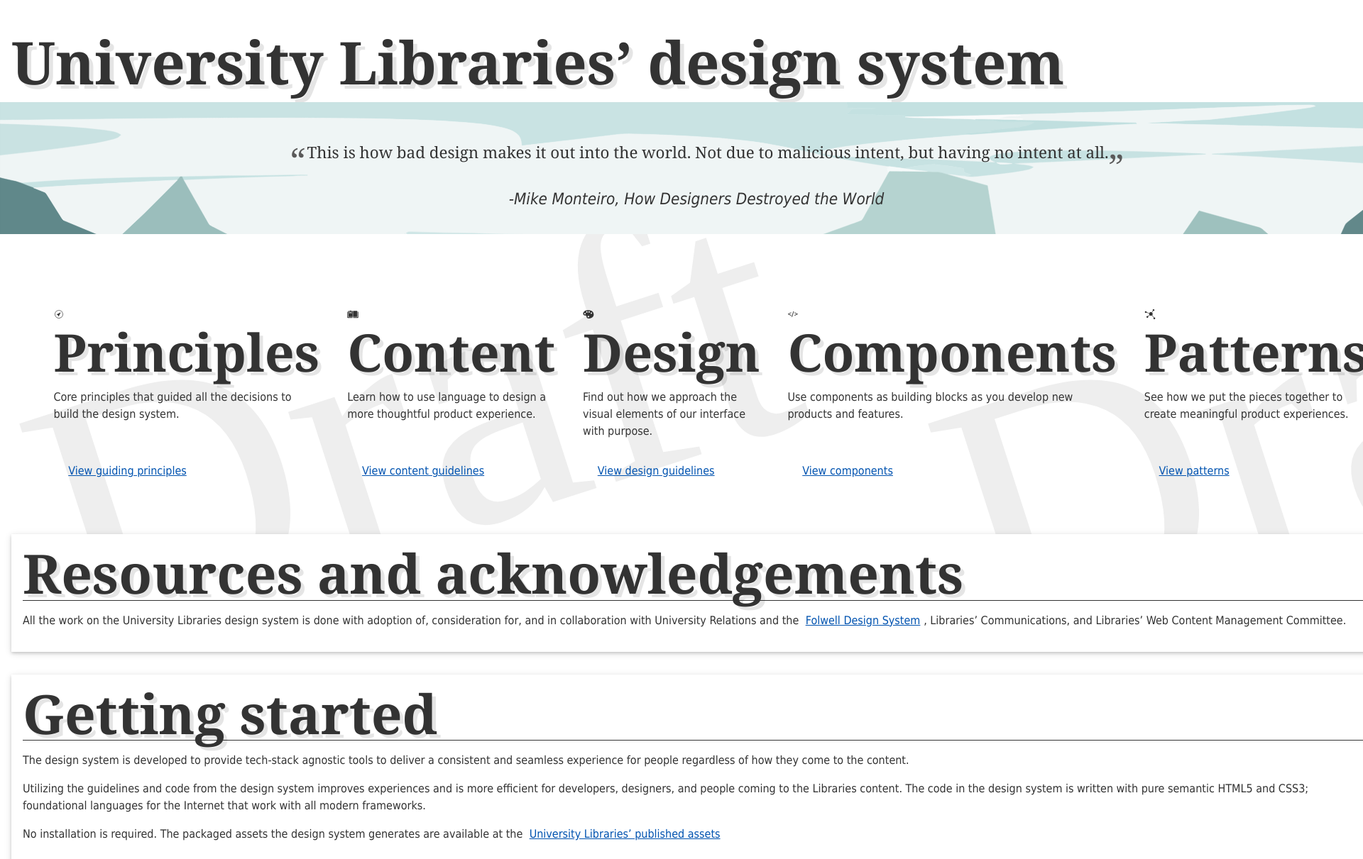
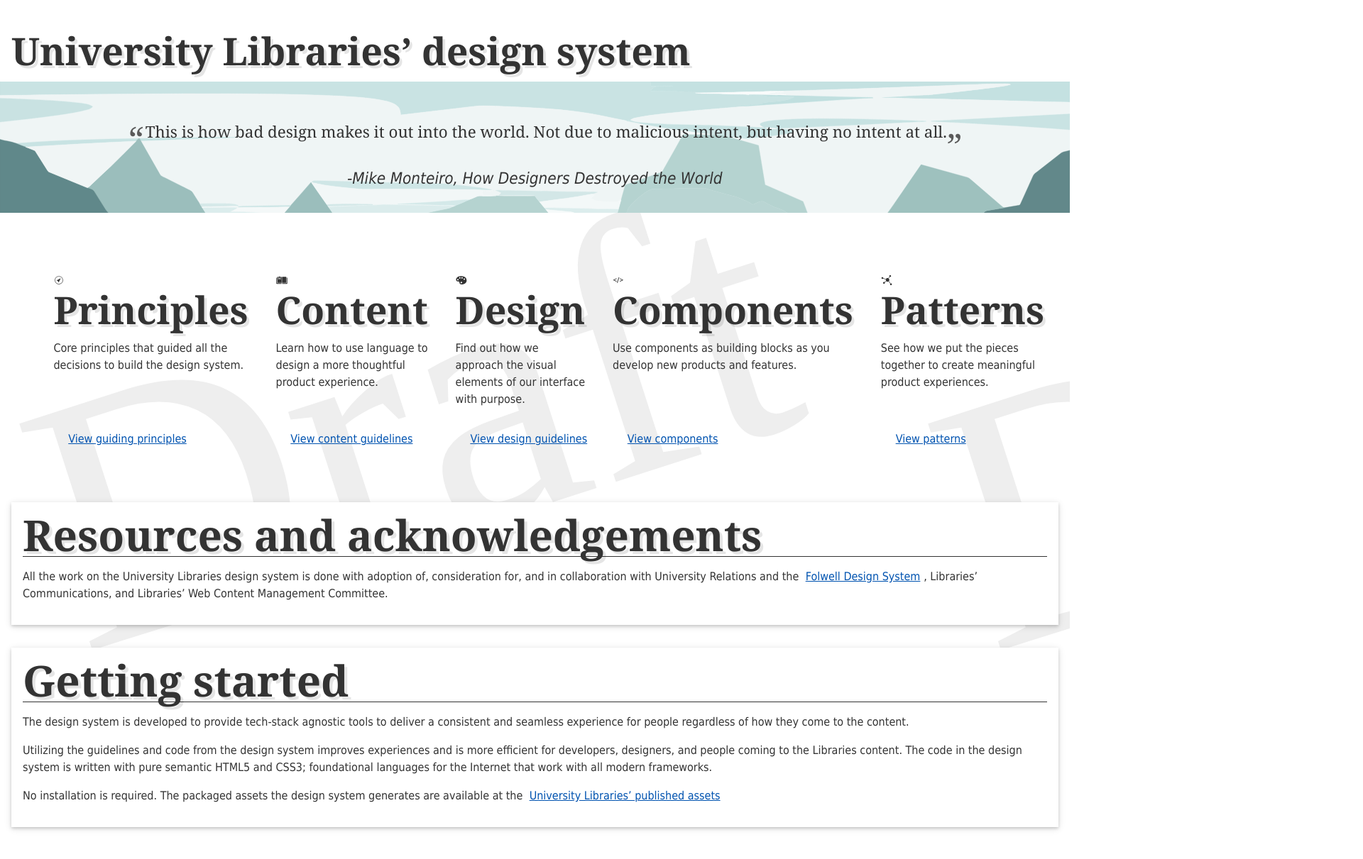
Before and after one commit to tiredandwired/umnlibraries.github.io, a plain HTML site: page index.html in a window 1280 px wide. Shown: the part 78-1289 px from the top of the page at 71% size, 1920 px wide, since content can reach past the window. Drawn offline with Linux system fonts and the light colour scheme.

Commit message:
Heading size testing

```diff
--- a/index.html
+++ b/index.html
@@ -144,7 +144,7 @@
   </header>
 
   <main id="main">
-    <h1>University Libraries&rsquo; design system</h1>
+    <h1 class="h3">University Libraries&rsquo; design system</h1>
     <article class="lead hero">
       <blockquote>This is how bad design makes it out into the world. Not due to malicious intent, but having no intent at all.</blockquote>
       <cite>-Mike Monteiro,  How Designers Destroyed the World</cite>
--- a/s/style/typography.css
+++ b/s/style/typography.css
@@ -18,15 +18,15 @@
 }
 
 h1, .h1 {
-  font-size: calc(( var(--h1-min) * 1em) + (var(--h1-max) - var(--h1-min)) * ((100vw - (var(--bp-small) * 1em)) / (var(--bp-xlarge) - var(--bp-small))));
+  font-size: calc(( var(--h1-min) * 0.5em) + (var(--h1-max) - var(--h1-min)) * ((100vw - (var(--bp-small) * 0.5em)) / (var(--bp-xlarge) - var(--bp-small))));
 }
 
 h2, .h2 {
-  font-size: calc(( var(--h1-min) * 0.8em) + (var(--h1-max) - var(--h1-min)) * ((100vw - (var(--bp-small) * 0.8em)) / (var(--bp-xlarge) - var(--bp-small))));
+  font-size: calc(( var(--h1-min) * 0.3em) + (var(--h1-max) - var(--h1-min)) * ((100vw - (var(--bp-small) * 0.3em)) / (var(--bp-xlarge) - var(--bp-small))));
 }
 
 h3, .h3 {
-  font-size: calc(( var(--h1-min) * 0.7em) + (var(--h1-max) - var(--h1-min)) * ((100vw - (var(--bp-small) * 0.7em)) / (var(--bp-xlarge) - var(--bp-small))));
+  font-size: calc(( var(--h1-min) * 0.1em) + (var(--h1-max) - var(--h1-min)) * ((100vw - (var(--bp-small) * 0.1em)) / (var(--bp-xlarge) - var(--bp-small))));
 }
 
 blockquote {
```
